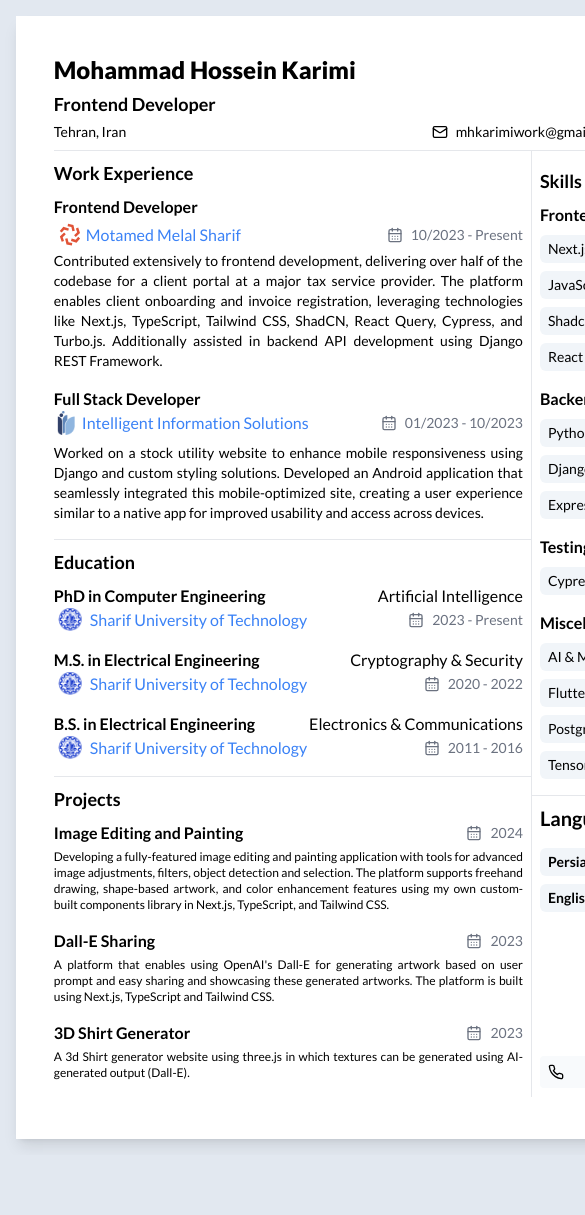
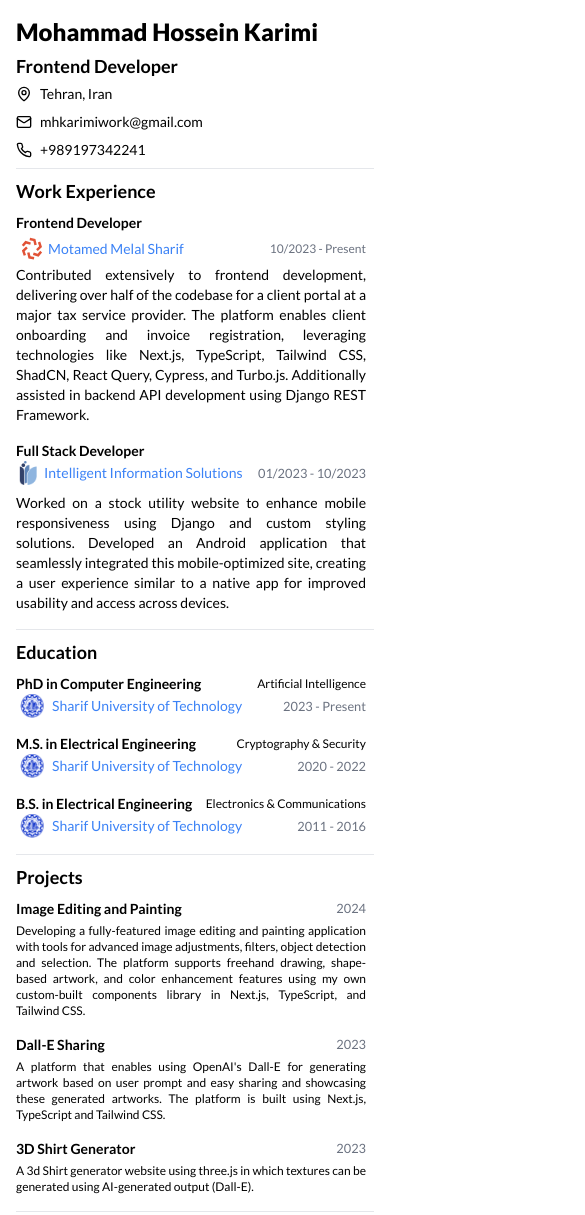
Before and after one commit to karimimh/karimimh.github.io, a plain HTML site: page index.html in a window 390 px wide. Shown: the top 1215 px of the page, 585 px wide, since content can reach past the window. Before the commit the page ends 1155 px from the top, so only its background shows below. Drawn offline with Linux system fonts and the light colour scheme.

Commit message:
#2 improve responsiveness

```diff
--- a/index.html
+++ b/index.html
@@ -17,21 +17,42 @@
     />
   </head>
   <body
-    class="bg-slate-200 font-['Lato','Roboto',sans-serif] print:bg-transparent p-4 print:p-0"
+    class="bg-white sm:bg-slate-200 font-['Lato','Roboto',sans-serif] print:bg-transparent p-4 print:p-0"
   >
     <div
-      class="bg-white flex flex-col items-center w-[210mm] h-[297mm] p-[10mm] m-auto shadow-lg print:shadow-none"
+      class="bg-white flex flex-col items-center w-full sm:w-[210mm] sm:h-[297mm] sm:p-[10mm] sm:m-auto sm:shadow-lg print:shadow-none"
     >
       <header class="border-b flex flex-col items-start gap-1 w-full pb-2">
         <h1 class="font-extrabold text-2xl">Mohammad Hossein Karimi</h1>
         <h2 class="font-bold text-lg">Frontend Developer</h2>
-        <address class="not-italic flex items-center w-full gap-6 text-sm">
+        <address
+          class="not-italic flex flex-col sm:flex-row items-start sm:items-center w-full gap-2 sm:gap-6 text-sm"
+        >
           <a
             class="hover:underline flex-1"
             href="https://www.google.com/maps/place/Tehran,+Iran"
             target="_blank"
             rel="noopener noreferrer"
-            >Tehran, Iran</a
+            ><div class="flex items-center justify-start gap-2">
+              <svg
+                xmlns="http://www.w3.org/2000/svg"
+                width="16"
+                height="16"
+                viewBox="0 0 24 24"
+                fill="none"
+                stroke="currentColor"
+                stroke-width="2"
+                stroke-linecap="round"
+                stroke-linejoin="round"
+                class="lucide lucide-map-pin"
+              >
+                <path
+                  d="M20 10c0 4.993-5.539 10.193-7.399 11.799a1 1 0 0 1-1.202 0C9.539 20.193 4 14.993 4 10a8 8 0 0 1 16 0"
+                />
+                <circle cx="12" cy="10" r="3" />
+              </svg>
+              Tehran, Iran
+            </div></a
           >
           <a class="hover:underline" href="mailto:mhkarimiwork@gmail.com"
             ><div class="flex items-center justify-between gap-2">
@@ -74,13 +95,17 @@
           >
         </address>
       </header>
-      <div class="flex">
-        <main class="flex-[2] pt-2">
+      <div class="flex flex-col sm:flex-row">
+        <main class="sm:flex-[2] pt-2">
           <section class="border-b mb-2 pr-2 pb-2">
             <h3 class="font-bold text-lg">Work Experience</h3>
             <article class="py-2">
-              <h4 class="text-base font-semibold">Frontend Developer</h4>
-              <div class="flex items-center justify-between gap-6 text-base">
+              <h4 class="text-sm sm:text-base font-semibold">
+                Frontend Developer
+              </h4>
+              <div
+                class="flex flex-row items-center justify-between gap-0 sm:gap-6 text-base"
+              >
                 <div class="flex items-center">
                   <svg
                     width="32"
@@ -115,7 +140,9 @@
                       />
                     </g>
                   </svg>
-                  <h5 class="text-blue-500">Motamed Melal Sharif</h5>
+                  <h5 class="text-blue-500 text-sm sm:text-base">
+                    Motamed Melal Sharif
+                  </h5>
                 </div>
                 <div class="flex items-center gap-2 text-gray-500">
                   <svg
@@ -128,7 +155,7 @@
                     stroke-width="2"
                     stroke-linecap="round"
                     stroke-linejoin="round"
-                    class="lucide lucide-calendar-days"
+                    class="lucide lucide-calendar-days hidden sm:block"
                   >
                     <path d="M8 2v4" />
                     <path d="M16 2v4" />
@@ -141,7 +168,7 @@
                     <path d="M12 18h.01" />
                     <path d="M16 18h.01" />
                   </svg>
-                  <p class="text-sm">10/2023 - Present</p>
+                  <p class="text-xs sm:text-sm">10/2023 - Present</p>
                 </div>
               </div>
               <p class="text-sm text-justify">
@@ -155,9 +182,11 @@
               </p>
             </article>
             <article class="py-2">
-              <h4 class="text-base font-semibold">Full Stack Developer</h4>
+              <h4 class="text-sm sm:text-base font-semibold">
+                Full Stack Developer
+              </h4>
               <div
-                class="flex items-center justify-between gap-6 text-base mb-2"
+                class="flex flex-row items-center justify-between gap-0 sm:gap-6 text-base mb-2"
               >
                 <div class="flex items-center gap-1">
                   <img
@@ -166,7 +195,7 @@
                     width="24"
                     height="24"
                   />
-                  <h5 class="text-blue-500">
+                  <h5 class="text-blue-500 text-sm sm:text-base">
                     Intelligent Information Solutions
                   </h5>
                 </div>
@@ -181,7 +210,7 @@
                     stroke-width="2"
                     stroke-linecap="round"
                     stroke-linejoin="round"
-                    class="lucide lucide-calendar-days"
+                    class="lucide lucide-calendar-days hidden sm:block"
                   >
                     <path d="M8 2v4" />
                     <path d="M16 2v4" />
@@ -194,7 +223,7 @@
                     <path d="M12 18h.01" />
                     <path d="M16 18h.01" />
                   </svg>
-                  <p class="text-sm">01/2023 - 10/2023</p>
+                  <p class="text-[0.8rem] sm:text-sm">01/2023 - 10/2023</p>
                 </div>
               </div>
               <p class="text-sm text-justify">
@@ -210,12 +239,14 @@
             <h3 class="font-bold text-lg">Education</h3>
             <article class="py-2">
               <div class="flex justify-between items-center">
-                <h4 class="text-base font-semibold">
+                <h4 class="text-sm sm:text-base font-semibold">
                   PhD in Computer Engineering
                 </h4>
-                <div>Artificial Intelligence</div>
+                <div class="text-xs sm:text-base">Artificial Intelligence</div>
               </div>
-              <div class="flex items-center justify-between gap-6 text-base">
+              <div
+                class="flex flex-row items-center justify-between gap-0 sm:gap-6 text-base"
+              >
                 <div class="flex items-center gap-2 pl-1">
                   <img
                     src="./assets/SUT-colored.png"
@@ -223,7 +254,9 @@
                     width="24"
                     height="24"
                   />
-                  <h5 class="text-blue-500">Sharif University of Technology</h5>
+                  <h5 class="text-blue-500 text-sm sm:text-base">
+                    Sharif University of Technology
+                  </h5>
                 </div>
                 <div class="flex items-center gap-2 text-gray-500">
                   <svg
@@ -236,7 +269,7 @@
                     stroke-width="2"
                     stroke-linecap="round"
                     stroke-linejoin="round"
-                    class="lucide lucide-calendar-days"
+                    class="lucide lucide-calendar-days hidden sm:block"
                   >
                     <path d="M8 2v4" />
                     <path d="M16 2v4" />
@@ -249,18 +282,20 @@
                     <path d="M12 18h.01" />
                     <path d="M16 18h.01" />
                   </svg>
-                  <p class="text-sm">2023 - Present</p>
+                  <p class="text-[0.8rem] sm:text-sm">2023 - Present</p>
                 </div>
               </div>
             </article>
             <article class="py-2">
               <div class="flex justify-between items-center">
-                <h4 class="text-base font-semibold">
+                <h4 class="text-sm sm:text-base font-semibold">
                   M.S. in Electrical Engineering
                 </h4>
-                <div>Cryptography & Security</div>
+                <div class="text-xs sm:text-base">Cryptography & Security</div>
               </div>
-              <div class="flex items-center justify-between gap-6 text-base">
+              <div
+                class="flex flex-row items-center justify-between gap-0 sm:gap-6 text-base"
+              >
                 <div class="flex items-center gap-2 pl-1">
                   <img
                     src="./assets/SUT-colored.png"
@@ -268,7 +303,9 @@
                     width="24"
                     height="24"
                   />
-                  <h5 class="text-blue-500">Sharif University of Technology</h5>
+                  <h5 class="text-blue-500 text-sm sm:text-base">
+                    Sharif University of Technology
+                  </h5>
                 </div>
                 <div class="flex items-center gap-2 text-gray-500">
                   <svg
@@ -281,7 +318,7 @@
                     stroke-width="2"
                     stroke-linecap="round"
                     stroke-linejoin="round"
-                    class="lucide lucide-calendar-days"
+                    class="lucide lucide-calendar-days hidden sm:block"
                   >
                     <path d="M8 2v4" />
                     <path d="M16 2v4" />
@@ -294,18 +331,22 @@
                     <path d="M12 18h.01" />
                     <path d="M16 18h.01" />
                   </svg>
-                  <p class="text-sm">2020 - 2022</p>
+                  <p class="text-[0.8rem] sm:text-sm">2020 - 2022</p>
                 </div>
               </div>
             </article>
             <article class="py-2">
               <div class="flex justify-between items-center">
-                <h4 class="text-base font-semibold">
+                <h4 class="text-sm sm:text-base font-semibold">
                   B.S. in Electrical Engineering
                 </h4>
-                <div>Electronics & Communications</div>
+                <div class="text-xs sm:text-base">
+                  Electronics & Communications
+                </div>
               </div>
-              <div class="flex items-center justify-between gap-6 text-base">
+              <div
+                class="flex flex-row items-center justify-between gap-0 sm:gap-6 text-base"
+              >
                 <div class="flex items-center gap-2 pl-1">
                   <img
                     src="./assets/SUT-colored.png"
@@ -313,7 +354,9 @@
                     width="24"
                     height="24"
                   />
-                  <h5 class="text-blue-500">Sharif University of Technology</h5>
+                  <h5 class="text-blue-500 text-sm sm:text-base">
+                    Sharif University of Technology
+                  </h5>
                 </div>
                 <div class="flex items-center gap-2 text-gray-500">
                   <svg
@@ -326,7 +369,7 @@
                     stroke-width="2"
                     stroke-linecap="round"
                     stroke-linejoin="round"
-                    class="lucide lucide-calendar-days"
+                    class="lucide lucide-calendar-days hidden sm:block"
                   >
                     <path d="M8 2v4" />
                     <path d="M16 2v4" />
@@ -339,16 +382,16 @@
                     <path d="M12 18h.01" />
                     <path d="M16 18h.01" />
                   </svg>
-                  <p class="text-sm">2011 - 2016</p>
+                  <p class="text-[0.8rem] sm:text-sm">2011 - 2016</p>
                 </div>
               </div>
             </article>
           </section>
-          <section class="pr-2 pb-2">
+          <section class="pr-2 pb-2 border-b sm:border-none">
             <h3 class="font-bold text-lg">Projects</h3>
             <article class="py-2">
               <div class="flex items-center justify-between">
-                <h4 class="text-base font-semibold">
+                <h4 class="text-sm sm:text-base font-semibold">
                   Image Editing and Painting
                 </h4>
                 <div class="flex items-center gap-2 text-gray-500">
@@ -362,7 +405,7 @@
                     stroke-width="2"
                     stroke-linecap="round"
                     stroke-linejoin="round"
-                    class="lucide lucide-calendar-days"
+                    class="lucide lucide-calendar-days hidden sm:block"
                   >
                     <path d="M8 2v4" />
                     <path d="M16 2v4" />
@@ -375,7 +418,7 @@
                     <path d="M12 18h.01" />
                     <path d="M16 18h.01" />
                   </svg>
-                  <p class="text-sm">2024</p>
+                  <p class="text-[0.8rem] sm:text-sm">2024</p>
                 </div>
               </div>
               <p class="text-xs text-justify mt-1">
@@ -389,7 +432,9 @@
             </article>
             <article class="py-2">
               <div class="flex items-center justify-between">
-                <h4 class="text-base font-semibold">Dall-E Sharing</h4>
+                <h4 class="text-sm sm:text-base font-semibold">
+                  Dall-E Sharing
+                </h4>
                 <div class="flex items-center gap-2 text-gray-500">
                   <svg
                     xmlns="http://www.w3.org/2000/svg"
@@ -401,7 +446,7 @@
                     stroke-width="2"
                     stroke-linecap="round"
                     stroke-linejoin="round"
-                    class="lucide lucide-calendar-days"
+                    class="lucide lucide-calendar-days hidden sm:block"
                   >
                     <path d="M8 2v4" />
                     <path d="M16 2v4" />
@@ -414,7 +459,7 @@
                     <path d="M12 18h.01" />
                     <path d="M16 18h.01" />
                   </svg>
-                  <p class="text-sm">2023</p>
+                  <p class="text-[0.8rem] sm:text-sm">2023</p>
                 </div>
               </div>
               <p class="text-xs text-justify mt-1">
@@ -426,7 +471,9 @@
             </article>
             <article class="py-2">
               <div class="flex items-center justify-between">
-                <h4 class="text-base font-semibold">3D Shirt Generator</h4>
+                <h4 class="text-sm sm:text-base font-semibold">
+                  3D Shirt Generator
+                </h4>
                 <div class="flex items-center gap-2 text-gray-500">
                   <svg
                     xmlns="http://www.w3.org/2000/svg"
@@ -438,7 +485,7 @@
                     stroke-width="2"
                     stroke-linecap="round"
                     stroke-linejoin="round"
-                    class="lucide lucide-calendar-days"
+                    class="lucide lucide-calendar-days hidden sm:block"
                   >
                     <path d="M8 2v4" />
                     <path d="M16 2v4" />
@@ -451,7 +498,7 @@
                     <path d="M12 18h.01" />
                     <path d="M16 18h.01" />
                   </svg>
-                  <p class="text-sm">2023</p>
+                  <p class="text-[0.8rem] sm:text-sm">2023</p>
                 </div>
               </div>
               <p class="text-xs text-justify mt-1">
@@ -461,8 +508,8 @@
             </article>
           </section>
         </main>
-        <aside class="flex-1 border-l pt-2">
-          <section class="border-b p-2">
+        <aside class="sm:flex-1 sm:border-l pt-2">
+          <section class="border-b sm:pl-2">
             <h3 class="font-bold text-lg">Skills</h3>
             <h4 class="text-base font-semibold pt-2">Frontend Development</h4>
             <ul class="label-list">
@@ -502,14 +549,16 @@
               <li>Pytorch</li>
             </ul>
           </section>
-          <section class="p-2">
+          <section class="sm:pl-2 py-2">
             <h3 class="font-bold text-xl mb-2">Languages</h3>
             <ul class="label-list">
               <li><strong>Persian</strong> (Native)</li>
               <li><strong>English</strong> (Fluent)</li>
             </ul>
           </section>
-          <section class="w-56 m-2 mt-32 bg-slate-50 rounded p-2">
+          <section
+            class="w-full sm:w-56 sm:m-2 mt-8 sm:mt-32 bg-slate-50 rounded p-2"
+          >
             <div class="flex items-end justify-between gap-2">
               <a class="hover:underline" href="tel:+989197342241"
                 ><svg
```
Also changed, not shown: style.css.
